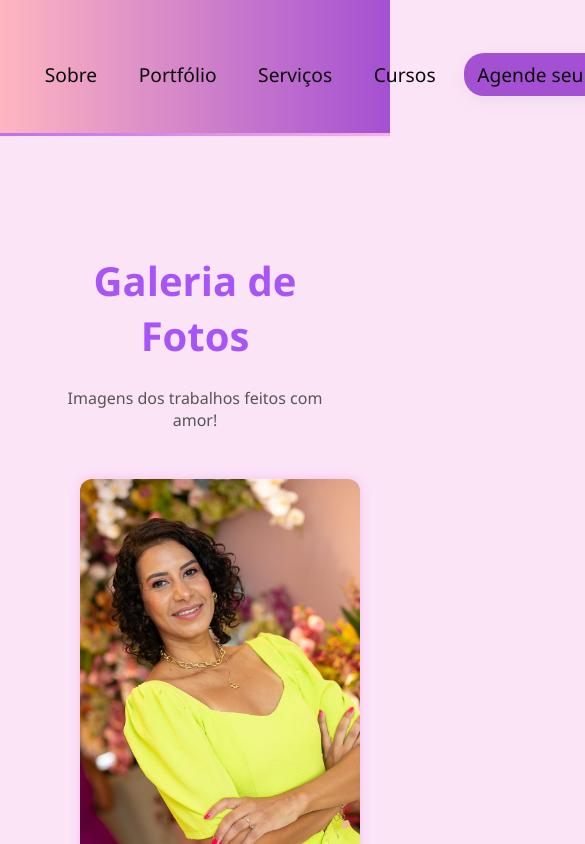
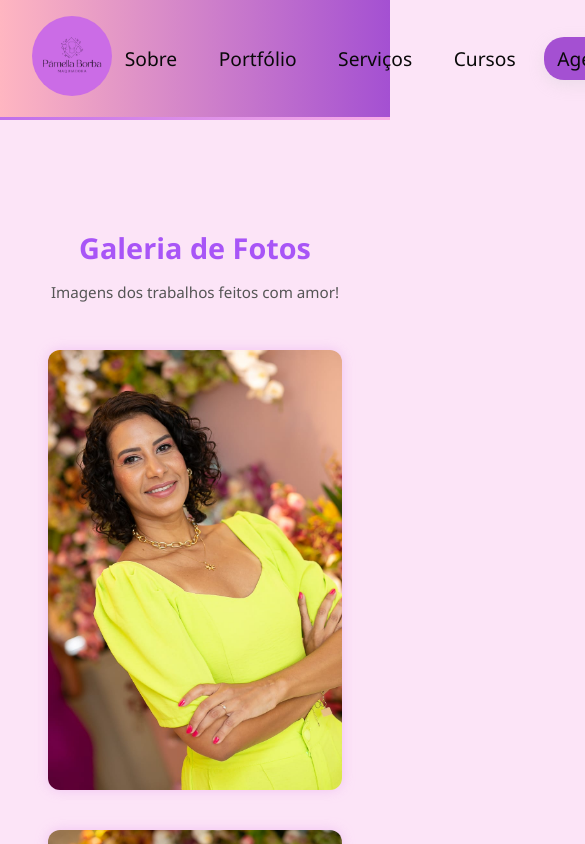
Before and after one commit to Barbaracoosta/website-maquiadora-react, a React (Create React App) app: page /galeria/fotos in a window 390 px wide. Shown: the top 844 px of the page, 585 px wide, since content can reach past the window. Built offline with nearby package versions, Linux system fonts and the light colour scheme.

Commit message:
criação do css da galeria de fotos

```diff
--- a/src/App.css
+++ b/src/App.css
@@ -26,131 +26,6 @@ section {
 }
 
 
-/* Galeria */
-.galeria {
-  text-align: center;
-  padding: 4rem;
-  margin-top: 20px;
-}
-
-.galeria h2 {
-  font-size: 2.5rem;
-  color: #a855f7;
-  margin-bottom: 0.5rem;
-}
-
-.galeria p {
-  color: #555;
-  margin-bottom: 2rem;
-  font-weight: 500;
-}
-
-.galeria img {
-  width: 100%;
-  max-width: 300px;
-  margin: 1rem;
-  border-radius: 10px;
-}
-
-.grid-fotos {
-  display: grid;
-  grid-template-columns: repeat(3, 1fr);
-  gap: 1rem;
-  max-width: 1000px;
-  margin: 0 auto;
-  justify-items: center;
-}
-
-.grid-fotos img {
-  width: 280px;
-  height: auto;
-  border-radius: 12px;
-  box-shadow: 0 0 12px rgba(234, 174, 238, 0.6);
-  transition: transform 0.3s ease;
-}
-
-.grid-fotos img:hover {
-  transform: scale(1.03);
-}
-
-/* Responsivo */
-@media (max-width: 1024px) {
-  .grid-fotos {
-    grid-template-columns: repeat(2, 1fr);
-  }
-}
-
-@media (max-width: 768px) {
-  header {
-    flex-direction: column;
-    text-align: center;
-  }
-  nav {
-    margin-top: 1rem;
-  }
-  .galeria {
-    display: flex;
-    flex-direction: column;
-    align-items: center;
-  }
-  .btn-agendar, .btn-contato {
-    display: inline-block;
-    margin: 0.6rem 0;
-  }
-  .hero {
-    padding: 6rem 1rem;
-  }
-  .hero h1 {
-    font-size: 2.5rem;
-  }
-  .hero h1 span {
-    font-size: 1.5rem;
-  }
-  .hero p {
-    font-size: 1rem;
-  }
-  .foto-sobre img {
-    width: 100%;
-    max-width: 400px;
-  }
-}
-
-@media (max-width: 480px) {
-  .grid-fotos {
-    grid-template-columns: 1fr;
-  }
-  .card-servico,
-  .curso,
-  .card-portfolio {
-    width: 100%;
-    max-width: 320px;
-  }
-  .texto-sobre {
-    text-align: center;
-    max-width: 100%;
-  }
-}
-
-
-img, video {
-  max-width: 100%;
-  height: auto;
-}
-
-@media (max-width: 900px) {
-  .cards-servicos {
-    grid-template-columns: repeat(2, 1fr);
-  }
-}
-
-
-@media (max-width: 600px) {
-  .cards-servicos {
-    grid-template-columns: 1fr;
-  }
-}
-
-/* Animações */
 @keyframes fadeInUp {
   from {
     opacity: 0;
@@ -160,13 +35,6 @@ img, video {
     opacity: 1;
     transform: translateY(0);
   }
-}
-
-.btn-agendar:hover, .btn-contato:hover, button:hover {
-  background: linear-gradient(90deg, #a450d2, #ffb6c1);
-  color: white;
-  box-shadow: 0 0 10px #ffb6c1, 0 0 20px #a450d2;
-  transition: 0.4s ease;
 }
 
 /* Glitter loading */
@@ -194,5 +62,5 @@ img, video {
   margin: 0 5px;
   animation: glitter 1s infinite;
 }
-.glitter-dot:nth-child(2) { animation-delay: 0.2s; }
-.glitter-dot:nth-child(3) { animation-delay: 0.4s; }
+.glitter-dot:nth-child(2) { animation-delay: 0.1s; }
+.glitter-dot:nth-child(3) { animation-delay: 0.2s; }
--- /dev/null
+++ b/src/pages/GaleriaFotos.css
@@ -0,0 +1,73 @@
+.galeria {
+  text-align: center;
+  padding: 4rem 2rem;
+  margin-top: 20px;
+}
+
+.galeria h2 {
+  font-size: 2.5rem;
+  color: #a855f7;
+  margin-bottom: 0.5rem;
+}
+
+.galeria p {
+  color: #555;
+  margin-bottom: 2rem;
+  font-weight: 500;
+}
+
+.galeria img {
+  max-width: 300px;
+  margin: 1rem;
+  border-radius: 10px;
+}
+
+.grid-fotos {
+  display: grid;
+  grid-template-columns: repeat(3, 1fr);
+  gap: 0.5rem;
+  margin: 0 auto;
+  justify-items: center;
+}
+
+.grid-fotos img {
+  width: 100%;
+  max-width: 300px;
+  height: auto;
+  border-radius: 12px;
+  box-shadow: 0 0 12px rgba(234, 174, 238, 0.6);
+  transition: transform 0.3s ease;
+}
+
+.grid-fotos img:hover {
+  transform: scale(1.03);
+}
+
+@media (max-width: 992px) {
+  .grid-fotos {
+    grid-template-columns: repeat(2, 1fr);
+  }
+
+  .galeria h2 {
+    font-size: 2rem;
+  }
+}
+
+@media (max-width: 600px) {
+  .grid-fotos {
+    grid-template-columns: 1fr;
+  }
+
+  .grid-fotos img {
+    width: 100%;
+    max-width: 90%;
+  }
+
+  .galeria h2 {
+    font-size: 1.8rem;
+  }
+
+  .galeria p {
+    font-size: 0.95rem;
+  }
+}
--- a/src/pages/GaleriaFotos.jsx
+++ b/src/pages/GaleriaFotos.jsx
@@ -1,3 +1,5 @@
+import './GaleriaFotos.css';
+
 function GaleriaFotos() {
   return (
     <section className="galeria" id="galeria-fotos">
```
